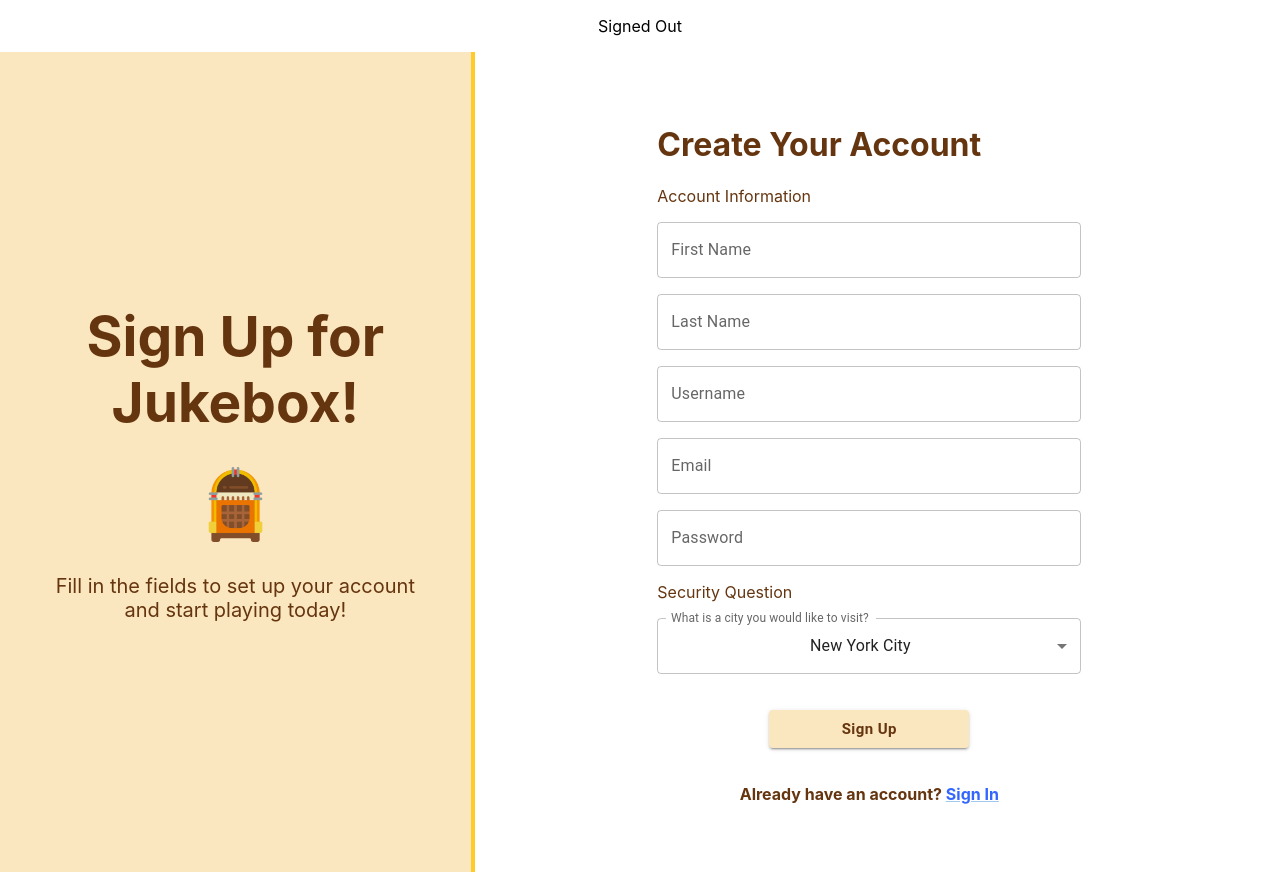
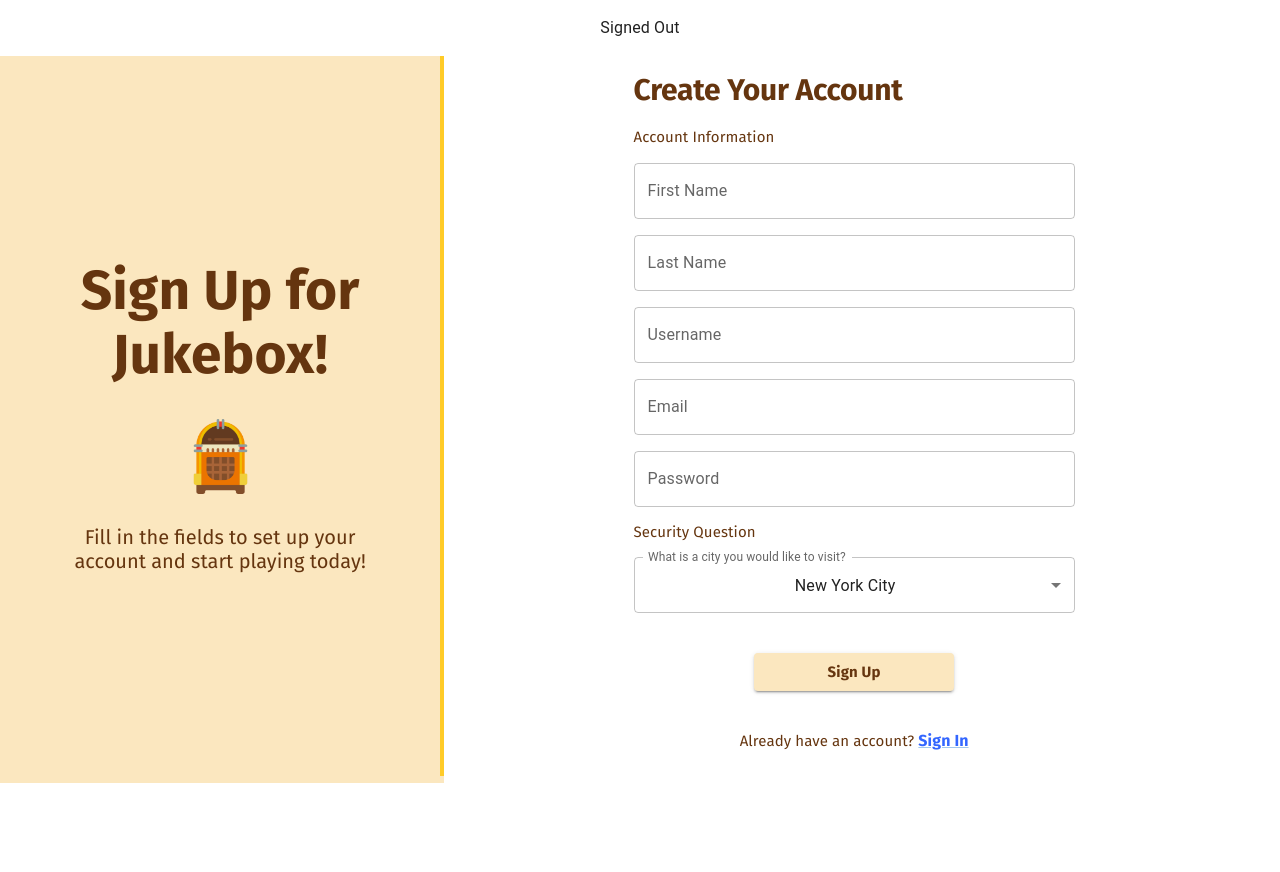
Before and after one commit to maitriparikh/cs407-jukebox, a React (Create React App) app: page /signup in a window 1280 px wide. After the commit the page ends 800 px from the top, so only its background shows below. Built offline with nearby package versions, Linux system fonts and the light colour scheme; no server answers.

Commit message:
setup theme for consistent styling

```diff
--- a/public/index.html
+++ b/public/index.html
@@ -24,6 +24,9 @@
       work correctly both with client-side routing and a non-root public URL.
       Learn how to configure a non-root public URL by running `npm run build`.
     -->
+    <link rel="preconnect" href="https://fonts.googleapis.com">
+    <link rel="preconnect" href="https://fonts.gstatic.com" crossorigin>
+    <link href="https://fonts.googleapis.com/css2?family=Fira+Sans:wght@400;500;700&display=swap" rel="stylesheet">
     <title>React App</title>
   </head>
   <body>
--- a/src/index.js
+++ b/src/index.js
@@ -4,12 +4,21 @@ import './index.css';
 import App from './App';
 import reportWebVitals from './reportWebVitals';
 import { BrowserRouter } from 'react-router-dom';
+import { useState, useEffect } from "react";
 
-const root = ReactDOM.createRoot(document.getElementById('root'));
+import { ThemeProvider } from "@mui/material/styles";
+import CssBaseline from "@mui/material/CssBaseline";
+import JukeboxTheme from "../src/theme";
+
+const root = ReactDOM.createRoot(document.getElementById("root"));
+
 root.render(
-    <BrowserRouter>
+  <BrowserRouter>
+    <ThemeProvider theme={JukeboxTheme}>
+      <CssBaseline />
       <App />
-    </BrowserRouter>
+    </ThemeProvider>
+  </BrowserRouter>
 );
 
 // If you want to start measuring performance in your app, pass a function
--- a/src/pages/profile_components/profile.js
+++ b/src/pages/profile_components/profile.js
@@ -12,6 +12,7 @@ import FormControl from "@mui/material/FormControl";
 import Select from "@mui/material/Select";
 import InputLabel from "@mui/material/InputLabel";
 import { Link } from "@mui/material";
+import Typography from "@mui/material/Typography";
 
 function Profile() {
     const [firstName] = useState("Purdue");
@@ -30,9 +31,9 @@ function Profile() {
       <Box sx={{ margin: "5%" }}>
       <Container maxWidth="true" disableGutters="true">
 
-          <h1 style={{ textAlign: "left", color: "var(--text-color)" }}>
+      <Typography variant="h1" style={{ textAlign: "left" }}>
           My Profile
-          </h1>
+      </Typography>
 
         <br></br>
         <Grid container
@@ -110,8 +111,8 @@ function Profile() {
                   border: `2px solid var(--text-color)`,
                   backgroundColor: "var(--accent-color)",
                   textTransform: "none",
-                    fontSize: 15,
-                    fontWeight: "bold",
+                  fontSize: 20,
+                  fontWeight: "bold"
                 }}
               >
                 My Spotify Data
@@ -124,14 +125,27 @@ function Profile() {
                   color: "var(--text-color)",
                   border: `2px solid var(--text-color)`,
                   backgroundColor: "var(--accent-color)",
-                    textTransform: "none",
-                    fontSize: 15,
-                    fontWeight: "bold",
-                    marginTop: "10px",
+                  textTransform: "none"
                 }}
               >
                 Update Music Preferences
               </Button>
+
+              <Button
+                variant="contained"
+                style={{
+                  width: "70%",
+                  color: "var(--text-color)",
+                  border: `2px solid var(--text-color)`,
+                  backgroundColor: "var(--accent-color)",
+                  textTransform: "none",
+                  fontSize: 20,
+                  fontWeight: "bold"
+                }}
+              >
+                Edit Profile
+              </Button>
+
             </Stack>
         </Grid>
       </Container>
--- a/src/pages/signin_components/signin.js
+++ b/src/pages/signin_components/signin.js
@@ -11,6 +11,7 @@ import { Link } from "@mui/material";
 import { collection, addDoc, getDocs, onSnapshot } from "firebase/firestore";
 import { db, auth } from "../../utils/firebase";
 import { signInWithEmailAndPassword } from "firebase/auth";
+import Typography from "@mui/material/Typography";
 
 function SignIn() {
   const [email, setEmail] = useState("");
@@ -58,7 +59,7 @@ function SignIn() {
             }}
             spacing={4}
             >
-            <h5
+            <Typography variant="h1"
                 style={{
                 fontWeight: "bold",
                 color: "var(--text-color)",
@@ -66,11 +67,11 @@ function SignIn() {
                 }}
             >
                 Welcome to Jukebox!
-            </h5>
+            </Typography>
 
             <img src={Logo} alt="Logo" height={75} width={75} />
 
-            <h4
+            <Typography variant="h3"
                 style={{
                 fontWeight: "normal",
                 color: "var(--text-color)",
@@ -78,7 +79,7 @@ function SignIn() {
                 }}
             >
                 To get started, sign in to your account or sign up for one today!
-            </h4>
+            </Typography>
         </Stack>
 
         {/* Sign In Form */}
@@ -100,9 +101,11 @@ function SignIn() {
           >
 
             <Stack marginX="22%" width="80%">
-              <h1 style={{ textAlign: "left", color: 'var(--text-color)'}}>
+            <div style={{ marginBottom: '20px' }}>
+             <Typography variant="h2" style={{ textAlign: "left" }}>
                 Sign In
-              </h1>
+              </Typography>
+              </div>
 
               {/* Form Stack */}
               <Stack
@@ -150,8 +153,8 @@ function SignIn() {
                 <br></br>
 
                 {/* Sign Up link */}
-                <h4 style={{ color: 'var(--text-color)', marginBottom: "0", fontSize: 16 }}>
-                  Don't have an account? {" "}
+                <Typography variant="h4" >
+                  Already have an account? {" "}
                   <Link
                     variant="contained"
                     style={{
@@ -163,7 +166,7 @@ function SignIn() {
                   >
                     Sign Up
                   </Link>
-                </h4>
+                </Typography>
 
               </Stack>
             </Stack>
--- a/src/pages/signup_components/signup.js
+++ b/src/pages/signup_components/signup.js
@@ -15,6 +15,7 @@ import { Link } from "@mui/material";
 import { collection, addDoc } from "firebase/firestore";
 import { db, auth } from "../../utils/firebase";
 import { createUserWithEmailAndPassword } from "firebase/auth";
+import Typography from "@mui/material/Typography";
 
 
 function SignUp() {
@@ -82,7 +83,7 @@ function SignUp() {
             }}
             spacing={4}
             >
-            <h5
+            <Typography variant="h1"
                 style={{
                 fontWeight: "bold",
                 color: "var(--text-color)",
@@ -90,11 +91,11 @@ function SignUp() {
                 }}
             >
                Sign Up for Jukebox!
-            </h5>
+            </Typography>
 
             <img src={Logo} alt="Logo" height={75} width={75} />
 
-            <h4
+            <Typography variant="h3"
                 style={{
                 fontWeight: "normal",
                 color: "var(--text-color)",
@@ -102,7 +103,7 @@ function SignUp() {
                 }}
             >
                 Fill in the fields to set up your account and start playing today!
-            </h4>
+            </Typography>
         </Stack>
 
         {/* Form Fields */}
@@ -124,9 +125,11 @@ function SignUp() {
           >
 
             <Stack marginX="22%" width="80%">
-              <h1 style={{ textAlign: "left", color: 'var(--text-color)'}}>
+            <div style={{ marginBottom: '20px' }}>
+            <Typography variant="h2" style={{ textAlign: "left" }}>
                 Create Your Account
-              </h1>
+              </Typography>
+            </div>
 
               {/* Form Stack */}
               <Stack
@@ -137,16 +140,9 @@ function SignUp() {
                 width="70%"
               >
 
-            <h1
-                style={{
-                  textAlign: "left",
-                  fontWeight: "400",
-                  fontSize: "16px",
-                  color: 'var(--text-color)',
-                }}
-              >
+              <Typography variant="h4" style={{ textAlign: "left" }}>
                 Account Information
-            </h1>
+              </Typography>
 
                 {/* First Name field */}
                 <TextField
@@ -179,16 +175,9 @@ function SignUp() {
                   onChange={(event) => setPassword(event.target.value)} // save password from user input
                 />
 
-            <h1
-                style={{
-                  textAlign: "left",
-                  fontWeight: "400",
-                  fontSize: "16px",
-                  color: 'var(--text-color)',
-                }}
-              >
+              <Typography variant="h4" style={{ textAlign: "left" }}>
                 Security Question
-            </h1>
+              </Typography>
 
                 {/* Security Question */}
                 <FormControl>
@@ -239,7 +228,7 @@ function SignUp() {
                 <br></br>
 
                 {/* Sign In link */}
-                <h4 style={{ color: 'var(--text-color)', marginBottom: "0", fontSize: 16}}>
+                <Typography variant="h4" >
                   Already have an account? {" "}
                   <Link
                     variant="contained"
@@ -252,7 +241,7 @@ function SignUp() {
                   >
                     Sign In
                   </Link>
-                </h4>
+                  </Typography>
 
               </Stack>
             </Stack>
--- /dev/null
+++ b/src/theme.js
@@ -0,0 +1,44 @@
+import { createTheme } from '@mui/material/styles';
+
+const JukeboxTheme = createTheme({
+  typography: {
+    h1: {
+        fontFamily: 'Fira Sans, sans-serif',
+        fontWeight: 'bold',
+        fontSize: '50px',
+        letterSpacing: '0.16px',
+        color: "var(--text-color)"
+    },
+    h2: {
+        fontFamily: 'Fira Sans, sans-serif',
+        fontWeight: 'bold',
+        fontSize: '30px',
+        color: "var(--text-color)"
+    },
+    h3: {
+        fontFamily: 'Fira Sans, sans-serif',
+        fontWeight: 'bold',
+        fontSize: '20px',
+        color: "var(--text-color)"
+    },
+    h4: {
+        fontFamily: 'Fira Sans, sans-serif',
+        fontSize: '15px',
+        color: "var(--text-color)"
+    },
+  },
+  components: {
+    MuiButton: {
+        styleOverrides: {
+            root: {
+            fontFamily: 'Fira Sans, sans-serif',
+            fontWeight: 'bold',
+            letterSpacing: '0.01rem',
+            color: "var(--text-color)"
+            },
+        },
+    }
+  },
+});
+
+export default JukeboxTheme;
```
Also changed, not shown: src/pages/homepage.js (+14 -30 lines). Lines whose indentation alone changed are shown as unchanged.
